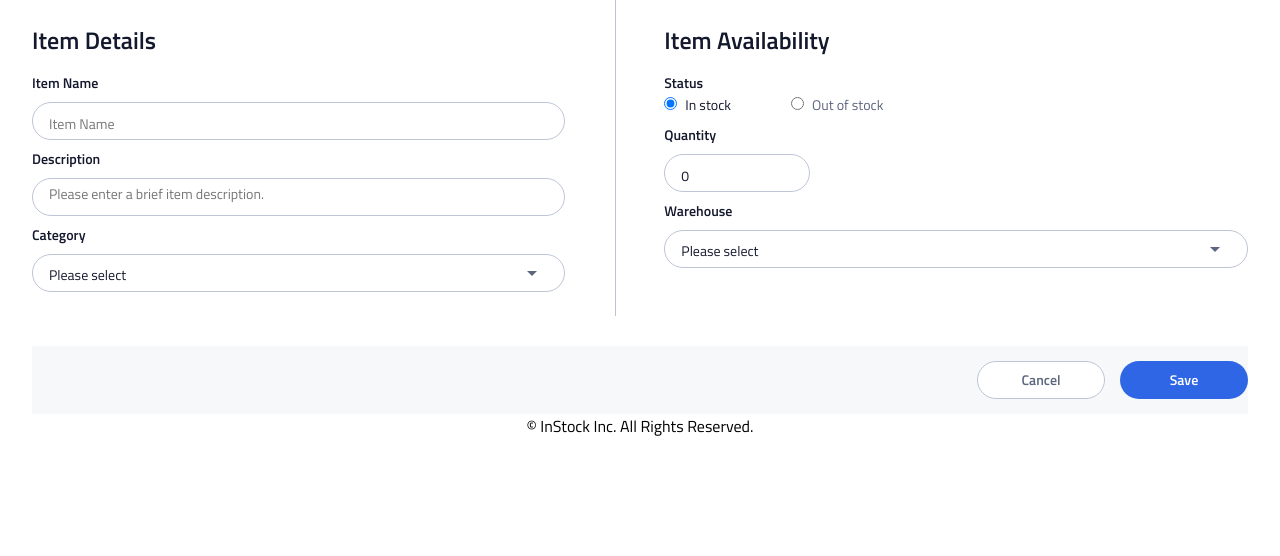
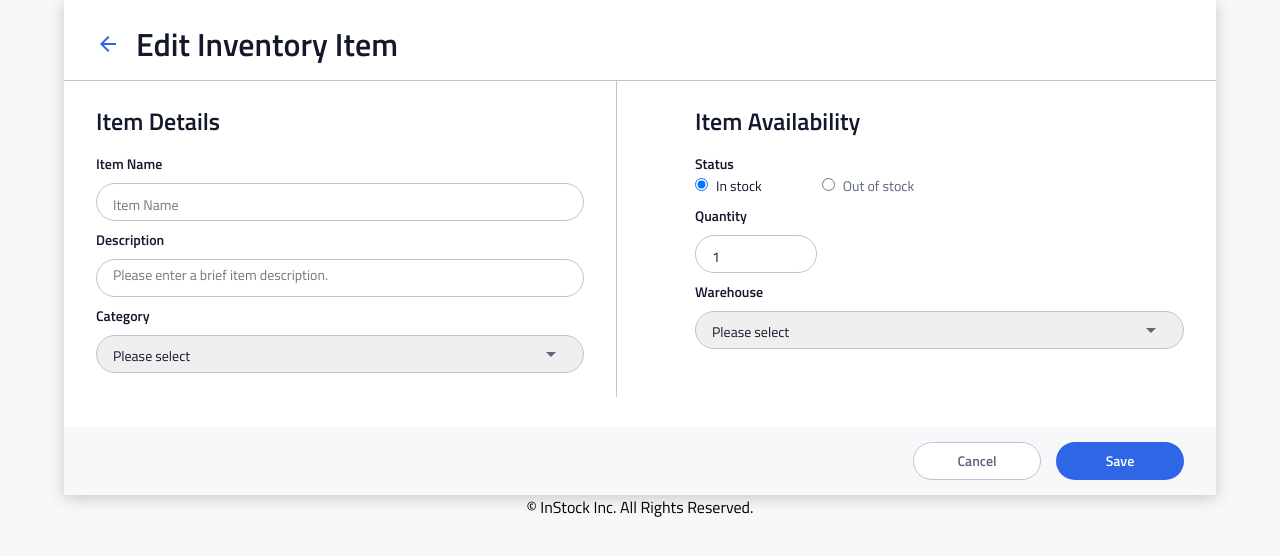
Before and after one commit to abbypollack/instock-client, a React (Create React App) app: page /inventory/edit in a window 1280 px wide. Shown: the top 556 px of the page. Built offline with nearby package versions, Linux system fonts and the light colour scheme.

Commit message:
finished styling and functionality

```diff
--- a/src/components/EditInventoryItem/EditInventoryItem.js
+++ b/src/components/EditInventoryItem/EditInventoryItem.js
@@ -1,14 +1,18 @@
 import React, { useState, useEffect } from 'react';
+import { Link, useNavigate } from 'react-router-dom';
+
 import axios from 'axios';
+import arrowBackIcon from '../../assets/icons/arrow_back-24px.svg';
 import './EditInventoryItem.scss';
 
 function EditInventoryItemComponent({ itemId }) {
+    const navigate = useNavigate();
     const [formData, setFormData] = useState({
         itemName: '',
         description: '',
         category: '',
         status: 'in stock',
-        quantity: 0,
+        quantity: 1,
         warehouse: '',
     });
     const [errors, setErrors] = useState({});
@@ -16,11 +20,10 @@ function EditInventoryItemComponent({ itemId }) {
     const [categories, setCategories] = useState([]);
 
     useEffect(() => {
-        // TODO: Fetch the item data from the API & populate the form
-        // TODO: Fetch the list of warehouses from the API
+        // TODO: Fetch the item data from the API & populate the form + fetch the list of warehouses from the API
         // setWarehouses(response.data);
 
-        // TODO: Fetch the list of categories from the API
+        // Fetch the list of categories from the API
         // setCategories(response.data);
 
     }, [itemId]);
@@ -72,23 +75,40 @@ function EditInventoryItemComponent({ itemId }) {
 
     const handleSubmit = async (e) => {
         e.preventDefault();
+
         if (!validateForm()) return;
 
+        const warehouseId = parseInt(formData.warehouse, 10);
+
+        const payload = {
+            warehouse_id: warehouseId,
+            item_name: formData.itemName,
+            description: formData.description,
+            category: formData.category,
+            status: formData.status,
+            quantity: parseInt(formData.quantity, 10)
+        };
+
         try {
-            const response = await axios.put(`/api/inventory/${itemId}`, formData);
-            console.log(response.data);
-            // TODO: Handle the success scenario (redirect to the inventory list / success message)
+            await axios.put(`/api/inventories/${itemId}`, payload);
+            navigate('/inventory');
         } catch (error) {
-            console.error("There was an error updating the inventory item:", error.response || error);
-            // TODO: Handle the error scenario
+            const errorMessage = error.response ? error.response.data.error : error.message;
+            alert(`There was an error updating the inventory item: ${errorMessage}`);
         }
     };
 
     return (
         <section className="edit-inventory-item">
+            <div className="edit-inventory-item__title-container">
+                <Link to="/inventory">
+                    <img className="edit-inventory-item__title-icon" src={arrowBackIcon} alt="arrow back icon" />
+                </Link>
+                <h1 className="edit-inventory-item__title">Edit Inventory Item</h1>
+            </div>
             <form className="edit-inventory-item__form" onSubmit={handleSubmit} noValidate>
                 <div className="edit-inventory-item__details">
-                    <h2 className="edit-inventory-item__title">Item Details</h2>
+                    <h2 className="edit-inventory-item__subheader">Item Details</h2>
                     <label className="edit-inventory-item__label" htmlFor="itemName">Item Name</label>
                     <input
                         className="edit-inventory-item__input"
@@ -128,7 +148,7 @@ function EditInventoryItemComponent({ itemId }) {
                     {errors.category && <p className="edit-inventory-item__error">{errors.category}</p>}
                 </div>
                 <div className="edit-inventory-item__availability">
-                    <h2 className="edit-inventory-item__title">Item Availability</h2>
+                    <h2 className="edit-inventory-item__subheader">Item Availability</h2>
                     <div className="edit-inventory-item__stock">
                         <h4 className="edit-inventory-item__label">Status</h4>
                         <div className="edit-inventory-item__radios">
--- a/src/components/EditInventoryItem/EditInventoryItem.scss
+++ b/src/components/EditInventoryItem/EditInventoryItem.scss
@@ -5,6 +5,18 @@
 
 .edit-inventory-item {
     background-color: $primary-white;
+
+    &__title {
+        @include mobile-header-text;
+        @include padding-headlines;
+
+        @include tablet {
+            @include tablet-header-text;
+        }
+
+        &-container {
+            @include divider;
+            display: flex;
             padding: $mobile-padding-left-right;
 
             @include tablet {
@@ -14,12 +26,18 @@
             @include desktop {
                 padding: $desktop-padding-left-right;
             }
+        }
+
+        &-icon {
+            margin: 2rem 1rem 0 0;
+        }
+    }
 
     &__form {
         @include tablet {
             display: flex;
             justify-content: space-between;
-            padding-bottom: 30px;
+            padding-bottom: 1.875rem;
         }
     }
 
@@ -27,21 +45,23 @@
         display: flex;
         margin-bottom: .5rem;
     }
-    &__radio{
-        &-text{
+
+    &__radio {
+        &-text {
             @include spacing-radio-button;
             @include mobile-body-medium-text;
 
-            @include tablet{
+            @include tablet {
                 @include tablet-body-medium-text;
             }
         }
     }
-    &__radio:not(:checked) + .edit-inventory-item__radio-text {
+
+    &__radio:not(:checked)+.edit-inventory-item__radio-text {
         color: $secondary-slate;
     }
 
-    &__title {
+    &__subheader {
         @include mobile-subheader-text;
         @include padding-headlines;
 
@@ -67,7 +87,7 @@
     &__details {
         border-bottom: $secondary-cloud 1px solid;
         @include divider;
-        @include padding-bottom-components;
+        padding: 0 1rem 1rem 1rem;
 
         @include tablet {
             border-bottom: none;
@@ -76,25 +96,40 @@
             border-right: $secondary-cloud 1px solid;
             padding-right: 3.125rem;
             flex-direction: column;
+            padding: 0 2rem 1rem 2em;
+        }
+
+        @include desktop {
+            padding: 0 auto 1rem auto;
         }
     }
 
     &__availability {
-        @include padding-bottom-components;
+        padding: 0 1rem 1rem 1rem;
+
+        @include tablet {
+            padding: $tablet-padding-left-right;
+        }
 
         @include tablet {
             display: flex;
+            padding: 0 2rem 1rem 2em;
             width: 48%;
             flex-direction: column;
         }
+
+        @include desktop {
+            padding: 0 auto 1rem auto;
         }
 
-    &__input{
+    }
+
+    &__input {
         @include form-field;
         margin: .5rem 0;
 
-        &--quantity{
-            @include desktop{
+        &--quantity {
+            @include desktop {
                 width: 25%;
             }
         }
@@ -106,14 +141,14 @@
         height: 7.5rem;
 
     }
-    &__select{
+
+    &__select {
         @include form-field;
         margin: .5rem 0;
 
         appearance: none;
         -webkit-appearance: none;
         -moz-appearance: none;
-        background: transparent;
 
         background-image: url('../../assets/icons/arrow_drop_down-24px.svg');
         background-repeat: no-repeat;
@@ -125,16 +160,21 @@
         align-items: center;
         background-color: $background-light-grey;
         height: 4.25rem;
+        padding: $mobile-padding-left-right;
 
-        @include tablet{
+        @include tablet {
             justify-content: flex-end;
+            padding: $tablet-padding-left-right;
+        }
+        @include desktop {
+            padding: $desktop-padding-left-right;
         }
     }
 
     &__button {
         @include cta-button;
 
-        @include tablet{
+        @include tablet {
             width: 10vw;
         }
 
--- a/src/pages/EditInventoryItem/EditInventoryItem.js
+++ b/src/pages/EditInventoryItem/EditInventoryItem.js
@@ -1,8 +1,9 @@
 import EditInventoryItemComponent from '../../components/EditInventoryItem/EditInventoryItem';
+import './EditInventoryItem.scss';
 
 function EditInventoryItemPage() {
   return (
-    <section>
+    <section className="edit-inventory-item-section">
       <EditInventoryItemComponent />
     </section>
   );
--- a/src/pages/EditInventoryItem/EditInventoryItem.scss
+++ b/src/pages/EditInventoryItem/EditInventoryItem.scss
@@ -0,0 +1,13 @@
+@use '../../styles/partials/_globals.scss' as *;
+@use '../../styles/partials/_mixins.scss' as *;
+@use '../../styles/partials/_typography.scss' as *;
+@use '../../styles/partials/_variables.scss' as *;
+
+.edit-inventory-item{
+    box-shadow: 0px 3px 15px rgba(0,0,0,0.2);
+    width: 90%;
+    &-section{
+        display: flex;
+        justify-content: center;
+    }
+}
--- a/src/styles/partials/_globals.scss
+++ b/src/styles/partials/_globals.scss
@@ -10,6 +10,10 @@
     padding: 0;
 }
 
+body{
+    background-color: $background-light-grey;
+}
+
 textarea {
     resize: none;
 }
```
Lines whose indentation alone changed are shown as unchanged.
